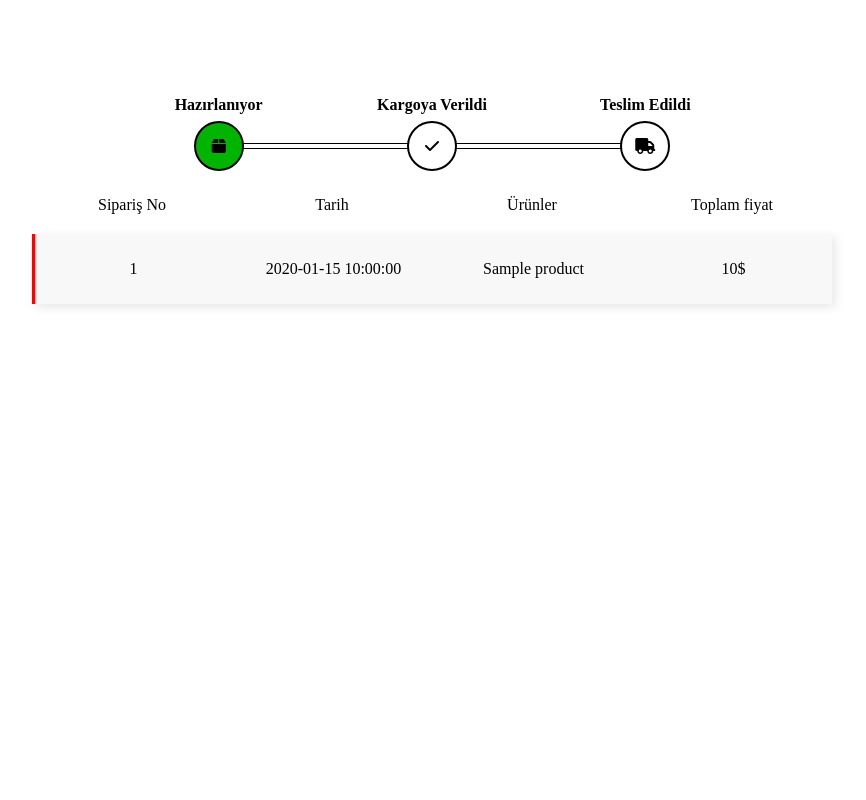
After one commit to YSakalli/sporys, a PHP site: page /page/orders.php in a window 1280 px wide. The commit adds this page. Shown: the whole page, without its empty margins (208-1074 px from the left). Run offline with PHP 8.4, Linux system fonts and the light colour scheme; the visitor is signed in with stand-in values (Sample User, id 1); tables that the repository leaves empty or names only in its code hold one stand-in row (values such as "Sample post").

Commit message:
orders feat and fix

```diff
--- a/index.php
+++ b/index.php
@@ -50,7 +50,7 @@ if (isset($_COOKIE["id"])) {
     <!-- NavBar -->
     <header class="header">
         <div class="logo">
-            <a href="index.php" class="logo">Logo</a>
+            <a href="index.php" class="logo">Sporys</a>
         </div>
         <nav class="navbar">
             <a href="index.php">Ana Sayfa</a>
--- /dev/null
+++ b/page/orders.php
@@ -0,0 +1,85 @@
+<?php
+session_start();
+include("../backend/connect.php");
+$id = $_SESSION['id'];
+?>
+<!DOCTYPE html>
+
+<head>
+    <meta charset="UTF-8">
+    <meta name="viewport" content="width=device-width, initial-scale=1.0">
+    <link rel="stylesheet" href="https://cdnjs.cloudflare.com/ajax/libs/font-awesome/6.5.1/css/all.min.css"
+        integrity="sha512-DTOQO9RWCH3ppGqcWaEA1BIZOC6xxalwEsw9c2QQeAIftl+Vegovlnee1c9QX4TctnWMn13TZye+giMm8e2LwA=="
+        crossorigin="anonymous" referrerpolicy="no-referrer" />
+    <link rel="stylesheet" href="../style/orders.css">
+    <title>Document</title>
+</head>
+
+<body>
+    <section>
+        <div class="containerinfo">
+            <div class="info">
+
+                <hr class="hr1">
+                <hr class="hr2">
+                <div style="background-color:rgb(0,180,0);" class="c1">
+                    <i class="fa-solid fa-box"></i>
+                    <h3>Hazırlanıyor</h3>
+                </div>
+                <div class="c2">
+                    <i class="fa-solid fa-check"></i>
+                    <h3>Kargoya Verildi</h3>
+                </div>
+                <div class="c3">
+                    <i class="fa-solid fa-truck"></i>
+                    <h3>Teslim Edildi</h3>
+
+                </div>
+
+            </div>
+        </div>
+        <div class="orders">
+            <div class="ordersinfo">
+                <p>Sipariş No</p>
+                <p>Tarih</p>
+                <p>Ürünler</p>
+                <p>Toplam fiyat</p>
+            </div>
+
+            <?php
+            $query = "SELECT * FROM orders WHERE user_id=?";
+            $stmt = mysqli_stmt_init($conn);
+            if (mysqli_stmt_prepare($stmt, $query)) {
+                mysqli_stmt_bind_param($stmt, 'i', $id);
+                mysqli_stmt_execute($stmt);
+                $result = mysqli_stmt_get_result($stmt);
+            }
+            while ($row = mysqli_fetch_assoc($result)) {
+                $product_id = $row['product_id'];
+
+
+                $query = "SELECT * FROM product WHERE id=?";
+                $stmt = mysqli_stmt_init($conn);
+                if (mysqli_stmt_prepare($stmt, $query)) {
+                    mysqli_stmt_bind_param($stmt, "i", $product_id);
+                    mysqli_stmt_execute($stmt);
+                    $resultproduct = mysqli_stmt_get_result($stmt);
+                }
+                $rowproduct = mysqli_fetch_assoc($resultproduct);
+                echo '
+                <div class="ordersbox">
+                <p>' . $row['id'] . '</p>
+                <p>' . $row['order_date'] . '</p>
+                <p>' . $rowproduct['name'] . '</p>
+                <p>' . $row['total_amount'] . '$</p>
+            </div>
+                ';
+            }
+
+            ?>
+
+        </div>
+    </section>
+</body>
+
+</html>
--- a/profile.php
+++ b/profile.php
@@ -75,6 +75,7 @@ if ($pp_result == null) {
                 <div class="downmenu">
                     <a href="page/profileuser.php">Profile</a>
                     <a href="backend/exit.php">Logout</a>
+                    <a href="page/orders.php">Orders</a>
                 </div>
             </div>
         </div>
--- a/style/adminpanel.css
+++ b/style/adminpanel.css
@@ -37,7 +37,7 @@ body {
 .sidebar.show .menu-btn {
     position: relative;
     left: 55px;
-    top: -15px;
+    top: -17px;
 }
 
 .sidebar.show ul {
--- /dev/null
+++ b/style/orders.css
@@ -0,0 +1,108 @@
+* {
+    margin: 0;
+    padding: 0;
+    box-sizing: border-box;
+}
+
+body {
+    height: 100vh;
+}
+
+section {
+    width: 100%;
+    height: 400px;
+    display: flex;
+    flex-direction: column;
+    justify-content: center;
+    align-items: center;
+}
+
+section .containerinfo {
+    width: 100%;
+    height: 100px;
+    display: flex;
+    justify-content: space-around;
+    align-items: center;
+}
+
+section .containerinfo .info {
+    width: 50%;
+    height: 100%;
+    display: flex;
+    justify-content: space-around;
+    align-items: center;
+    position: relative;
+}
+
+section .containerinfo .info h3 {
+    position: absolute;
+    top: 0;
+    font-weight: bold;
+    font-size: 16px;
+}
+
+section .containerinfo .info .c1,
+section .containerinfo .info .c2,
+section .containerinfo .info .c3 {
+    background-color: white;
+    width: 50px;
+    height: 50px;
+    display: flex;
+    justify-content: center;
+    align-items: center;
+    border-radius: 50%;
+    z-index: 2;
+    border: 2px black solid;
+}
+
+section .containerinfo .info .c1 i,
+section .containerinfo .info .c2 i,
+section .containerinfo .info .c3 i {
+    text-align: center;
+}
+
+section .containerinfo .info hr {
+    position: absolute;
+    width: 35%;
+    z-index: 1;
+    height: 6px;
+    border: 1px black solid;
+    background-color: white;
+}
+
+section .containerinfo .info hr:nth-child(2) {
+    left: 120px;
+    background-color: white;
+}
+
+section .containerinfo .info hr:nth-child(1) {
+    right: 120px;
+    background-color: white;
+}
+
+section .orders {
+    width: 100%;
+    display: flex;
+    flex-direction: column;
+    align-items: center;
+}
+
+section .orders .ordersinfo {
+    display: grid;
+    grid-template-columns: 200px 200px 200px 200px;
+    text-align: center;
+}
+
+section .orders .ordersbox {
+    width: 800px;
+    height: 70px;
+    margin-top: 20px;
+    display: grid;
+    grid-template-columns: 200px 200px 200px 200px;
+    text-align: center;
+    justify-content: center;
+    align-items: center;
+    box-shadow: 3px 3px 10px rgba(0, 0, 0, 0.1);
+    background-color: #f8f8f8;
+    border-left: 3px solid red;
+}
--- a/style/style.css
+++ b/style/style.css
@@ -480,7 +480,7 @@ header .profile .profileactive:hover .downmenu {
     visibility: visible;
     opacity: 1;
     transition-delay: 0.3s;
-    height: 60px;
+    height: 70px;
 
 }
 
```
Also changed, not shown: page/cart.php (+34 -5 lines), uploadprofile/103/profile.jpg (added), uploadprofile/104/profile.jpg (added), uploadprofile/104/profile.png (added), uploadprofile/105/profile.jpg (added), uploads/codeconia_17033234098207.jpeg (deleted), uploads/codeconia_17034877863137.jpeg (renamed from uploads/codeconia_17031572877522.jpeg), uploads/codeconia_17034878203076.jpeg (added), uploads/codeconia_17034879522126.jpeg (added), uploads/codeconia_17034884338786.jpeg (renamed from uploads/codeconia_17031418949941.jpeg).
